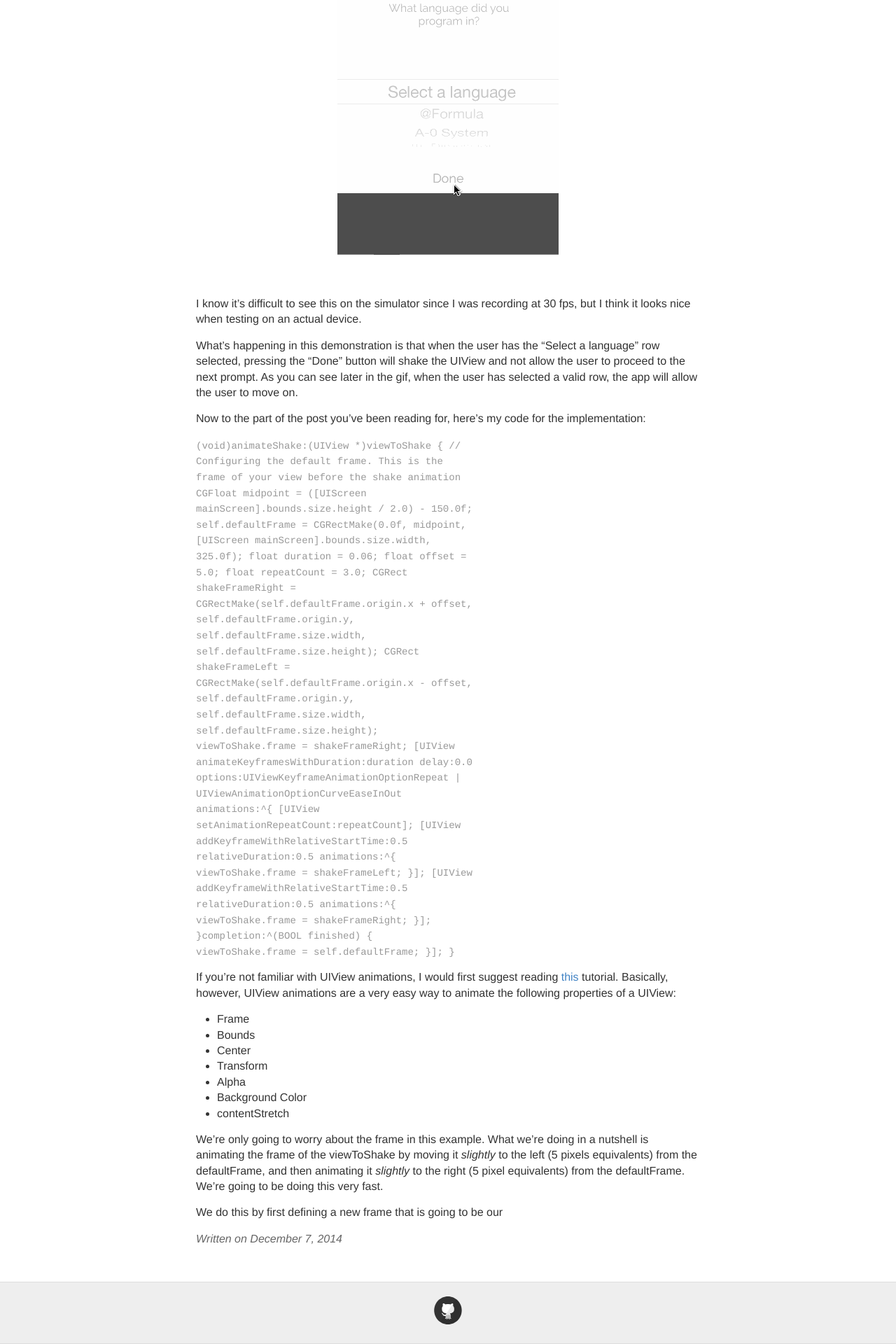
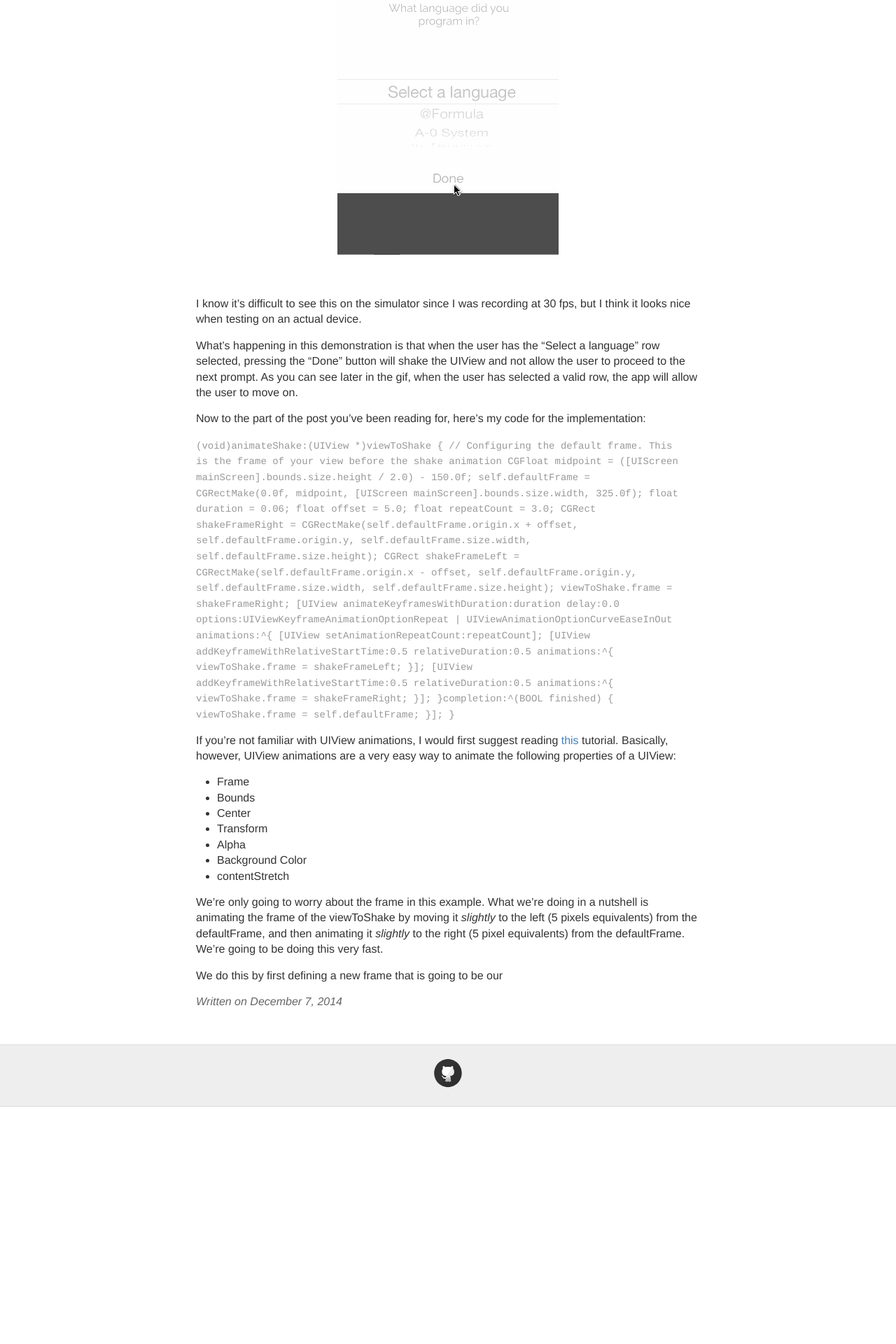
Before and after one commit to trentyou/trentyou.github.io, a Jekyll site: the page built from _posts/2014-12-7-Shaking a UIView.md, in a window 1280 px wide. Shown: the part 1616-3536 px from the top of the page at 70% size. Built offline with Jekyll 4.4.1, drawn with Linux system fonts in a browser that asks for light colours; after the commit the page ends 3197 px from its top, so only the background shows below that.

Commit message:
Updated 2014-12-7-Shaking a UIView.md

```diff
--- a/_posts/2014-12-7-Shaking a UIView.md
+++ b/_posts/2014-12-7-Shaking a UIView.md
@@ -52,7 +52,7 @@ What's happening in this demonstration is that when the user has the "Select a l
 
 Now to the part of the post you've been reading for, here's my code for the implementation:
 
-<div style="width:400px">
+<div style="width:700px">
 <code>
 
 	(void)animateShake:(UIView *)viewToShake
```
